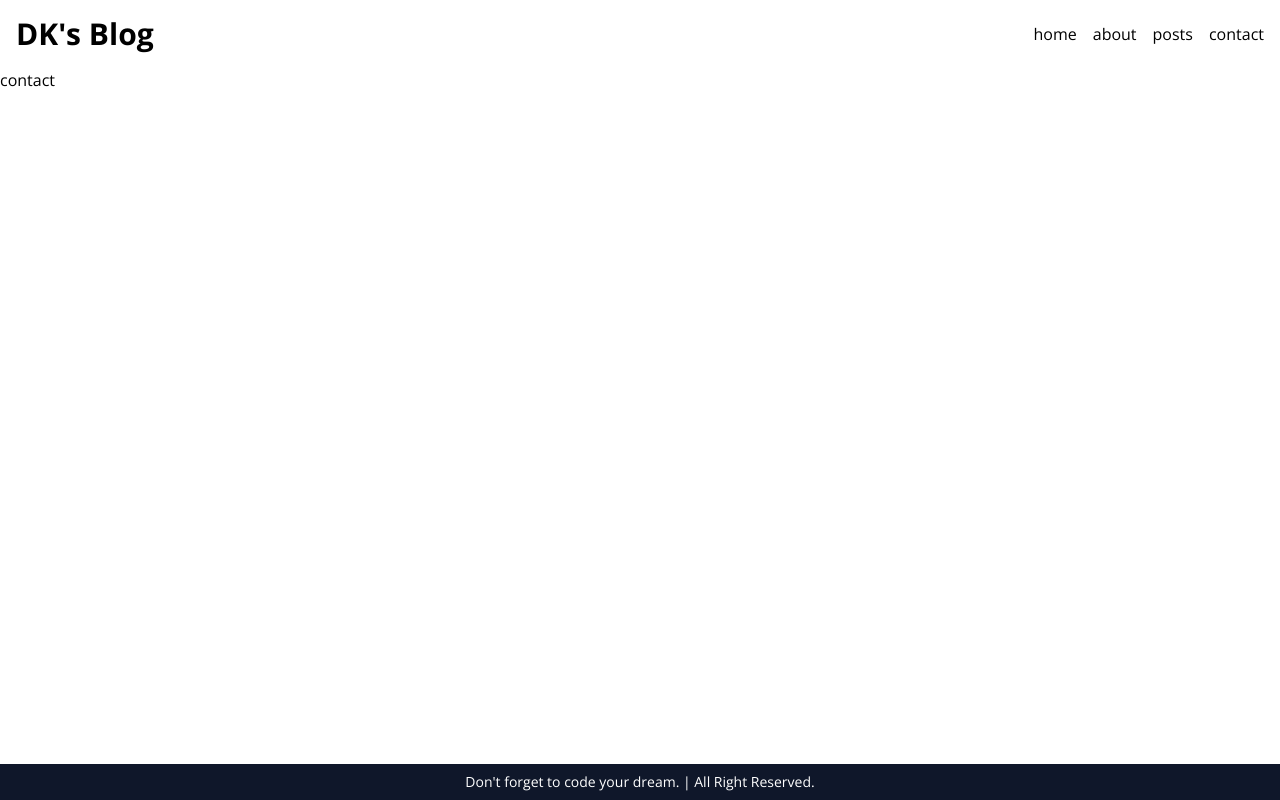
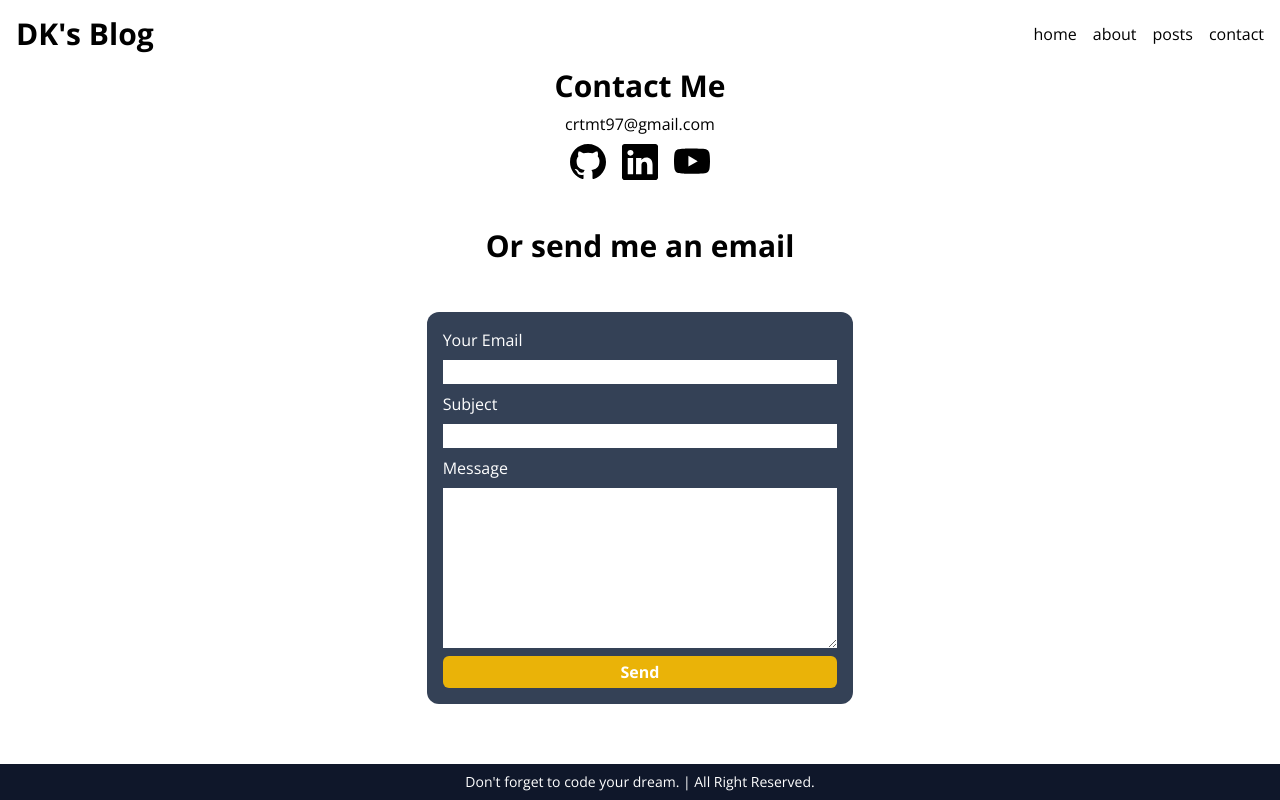
Before and after one commit to cham0287/nextjs-blog, a Next.js app: page /contact in a window 1280 px wide. Built offline with nearby package versions, Linux system fonts and the light colour scheme.

Commit message:
Feat: Contact 페이지 마크업

```diff
--- a/src/app/contact/page.tsx
+++ b/src/app/contact/page.tsx
@@ -1,7 +1,20 @@
 import React from 'react';
+import { BsGithub, BsLinkedin, BsYoutube } from 'react-icons/bs';
+import SendEmail from '@/components/contact/SendEmail';
 
 const Contact = () => {
-  return <div>contact</div>;
+  return (
+    <div className='flex flex-col items-center'>
+      <p className='text-3xl font-bold'>Contact Me</p>
+      <p className='my-2'>crtmt97@gmail.com</p>
+      <p className='flex items-center gap-4 text-4xl'>
+        <BsGithub />
+        <BsLinkedin />
+        <BsYoutube />
+      </p>
+      <SendEmail />
+    </div>
+  );
 };
 
 export default Contact;
--- /dev/null
+++ b/src/components/contact/SendEmail.tsx
@@ -0,0 +1,30 @@
+import React from 'react';
+
+const SendEmail = () => {
+  return (
+    <div className='w-1/3'>
+      <h2 className='text-3xl font-bold my-12 text-center'>
+        Or send me an email
+      </h2>
+      <form
+        action='submit'
+        className='flex flex-col bg-[#344156] p-4 text-white gap-2 rounded-xl'
+      >
+        <p>Your Email</p>
+        <input type='text' />
+        <p>Subject</p>
+        <input type='text' />
+        <p>Message</p>
+        <textarea className='h-40' />
+        <button
+          type='submit'
+          className='bg-yellow-500 font-bold  p-1 rounded-md w-full'
+        >
+          Send
+        </button>
+      </form>
+    </div>
+  );
+};
+
+export default SendEmail;
```
